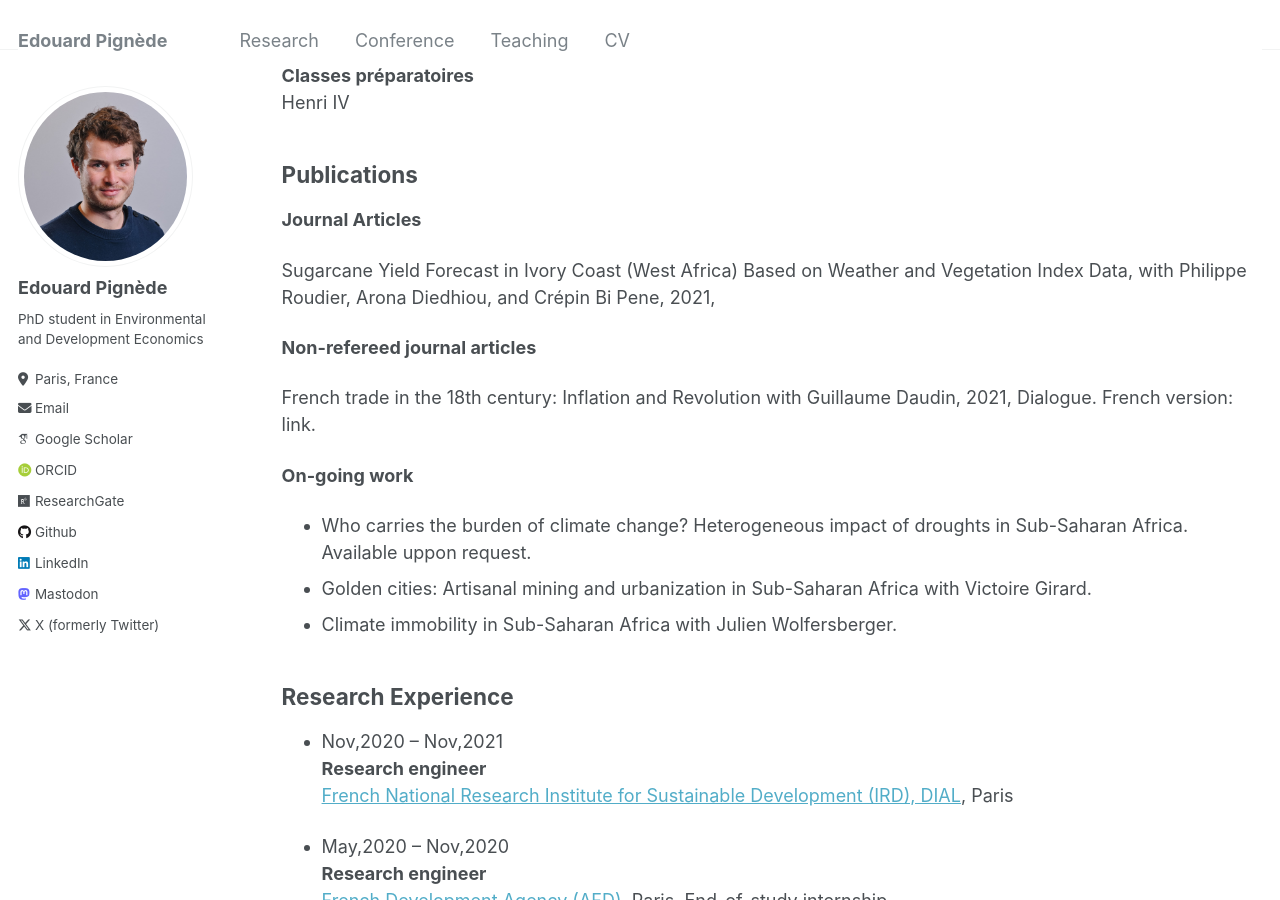
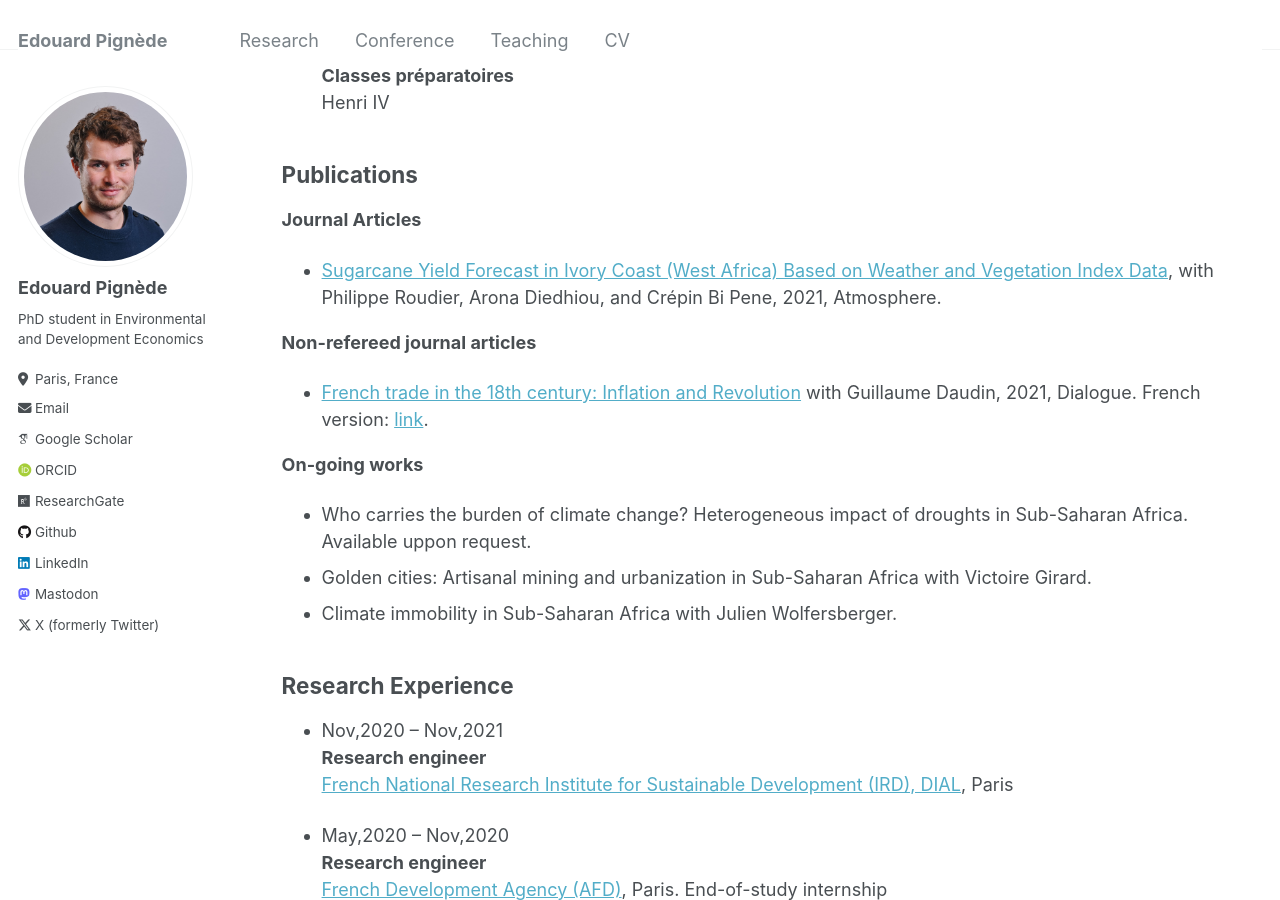
Before and after one commit to edouardpignede/edouardpignede.github.io, a Jekyll site: the page built from _pages/cv.md, in a window 1280 px wide and 900 px high, scrolled down 527 px. Built offline with Jekyll 4.4.1, drawn with Linux system fonts in a browser that asks for light colours; some web fonts are replaced.

```diff
--- a/_pages/cv.md
+++ b/_pages/cv.md
@@ -12,19 +12,19 @@ My CV can be found [here](https://edouardpignede.github.io/files/cv.pdf).
 
 Education
 ------
-2021--present \\
+- 2021--present \\
 **PhD, Development and environmental economics** \\
 [AgroParistech (Paris-Saclay University) & Climate Economic Chair](http://www2.agroparistech.fr/spip.php?article1142)
 
-2019--2020 \\
+- 2019--2020 \\
 **Master’s degree in environmental economics** \\
 [AgroParistech (Paris-Saclay University)](http://www2.agroparistech.fr/spip.php?article1142)
 
-2016--2020 \\
+- 2016--2020 \\
 **Master’s degree in industrial engineering** \\
 [CentraleSupélec (Paris-Saclay University)](https://www.centralesupelec.fr/en)
 
-2014--2016 \\
+- 2014--2016 \\
 **Classes préparatoires** \\
 Henri IV
 
@@ -33,13 +33,13 @@ Publications
 ------
 **Journal Articles**
 
-Sugarcane Yield Forecast in Ivory Coast (West Africa) Based on Weather and Vegetation Index Data, with Philippe Roudier, Arona Diedhiou, and Crépin Bi Pene, 2021,
+- [Sugarcane Yield Forecast in Ivory Coast (West Africa) Based on Weather and Vegetation Index Data](https://www.mdpi.com/2073-4433/12/11/1459), with Philippe Roudier, Arona Diedhiou, and Crépin Bi Pene, 2021, Atmosphere.
 
 **Non-refereed journal articles**
 
-French trade in the 18th century: Inflation and Revolution with Guillaume Daudin, 2021, Dialogue. French version: link.
+- [French trade in the 18th century: Inflation and Revolution](https://dial.ird.fr/wp-content/uploads/2021/10/Dialogue_Eng_62_def.pdf) with Guillaume Daudin, 2021, Dialogue. French version: [link](https://dial.ird.fr/wp-content/uploads/2021/10/Dialogue-62.pdf).
 
-**On-going work**
+**On-going works**
 - Who carries the burden of climate change? Heterogeneous impact of droughts in Sub-Saharan Africa.
 Available uppon request.
 - Golden cities: Artisanal mining and urbanization in Sub-Saharan Africa with Victoire Girard.
```
Also changed, not shown: _pages/publications.md (+5 -4 lines).
